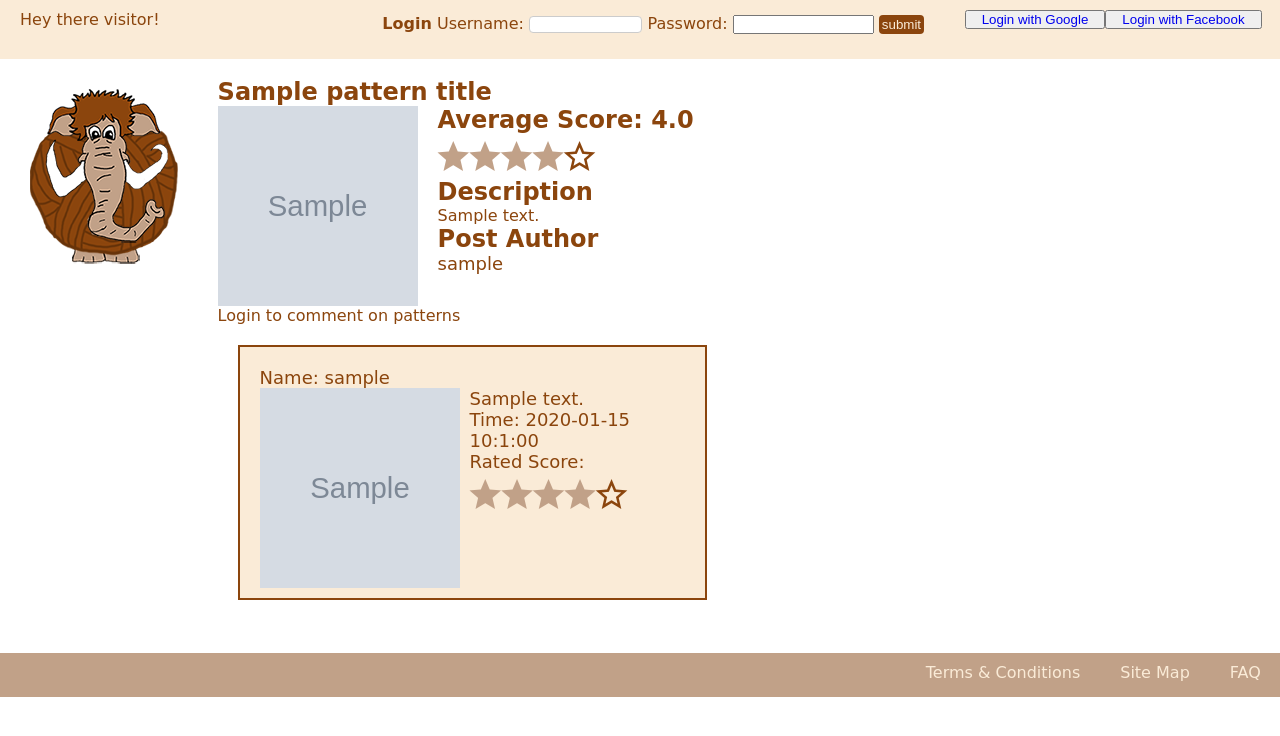
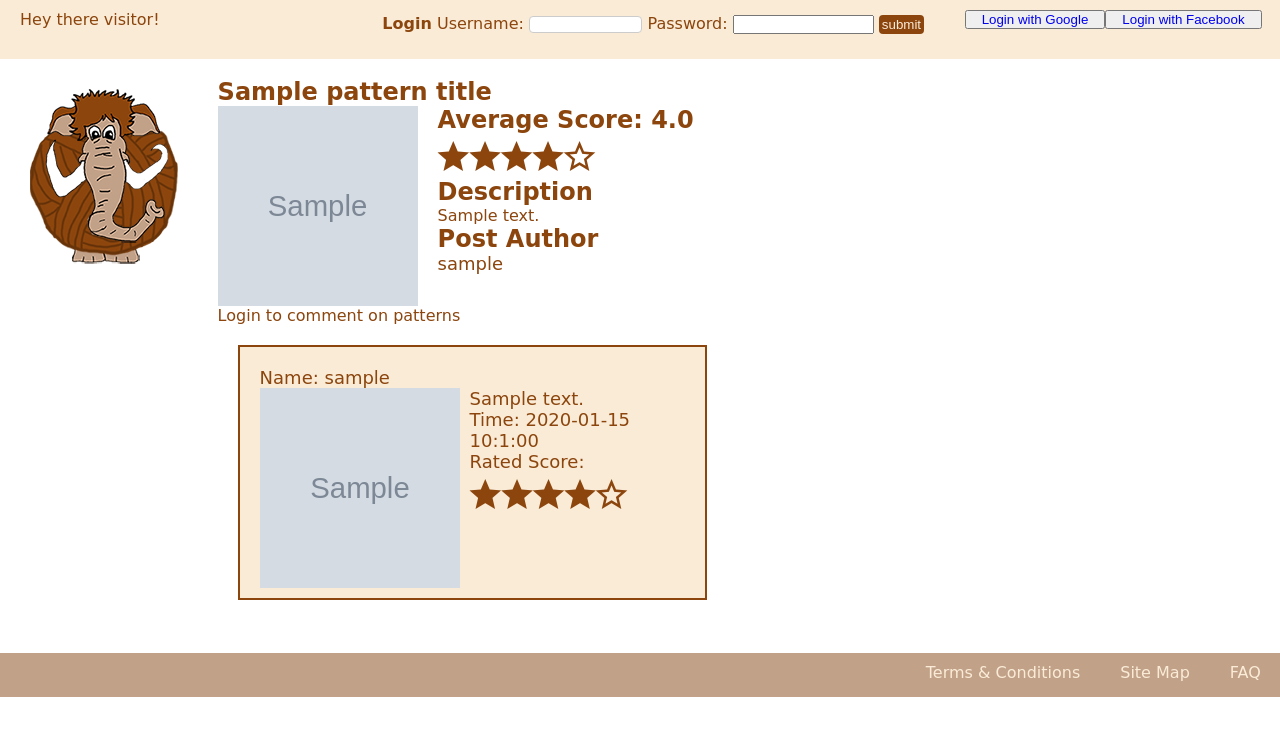
Before and after one commit to kasparas-ban/Woolley-Mammoth, a Django app: template templates/mammoth/pattern.html in a window 1280 px wide. Shown: the part 42-778 px from the top of the page. Run offline with Django 3.2, Linux system fonts and the light colour scheme; tables that the repository leaves empty hold one stand-in row (values such as "Sample post"); the template is opened without the code that fills it: values that come from a table or form of the project are taken from there, most other values are stand-ins (such as "Sample title", 1, 10 or a date in 2020); grey boxes marked "Sample" are stand-in pictures; some libraries are stand-ins or nearby versions.

Commit message:
Changed the colour of the stars

```diff
--- a/static/css/pattern_style.css
+++ b/static/css/pattern_style.css
@@ -22,7 +22,7 @@ x-star-bar > .star:after{
 }
 x-star-bar > .star.full:after{
     content: '\f2fc';
-    color:  #c1a188;
+    color:  #8b450d;
 }
 /* Average Bar */
 x-avgstar-bar{
@@ -37,7 +37,7 @@ x-avgstar-bar > .star:after{
 }
 x-avgstar-bar > .star.full:after{
     content: '\f2fc';
-    color:  #c1a188;
+    color:  #8b450d;
 }
 
 /* comment Bar */
@@ -53,7 +53,7 @@ x-commentstar-bar > .star:after{
 }
 x-commentstar-bar > .star.full:after{
     content: '\f2fc';
-    color:  #c1a188;
+    color:  #8b450d;
 }
 .comment_list{
     clear: both;
```
Also changed, not shown: mammoth/migrations/0001_initial.py.
